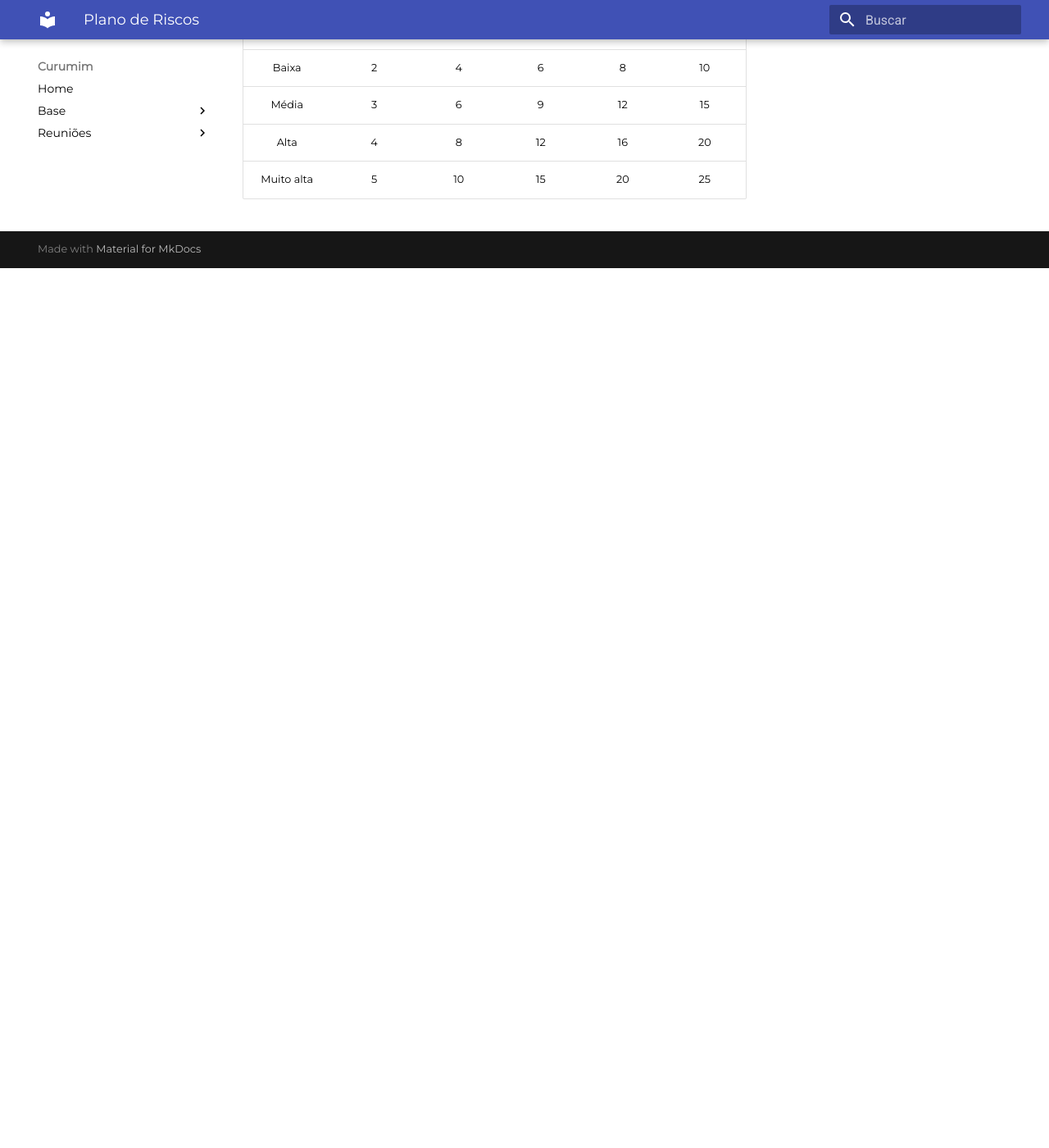
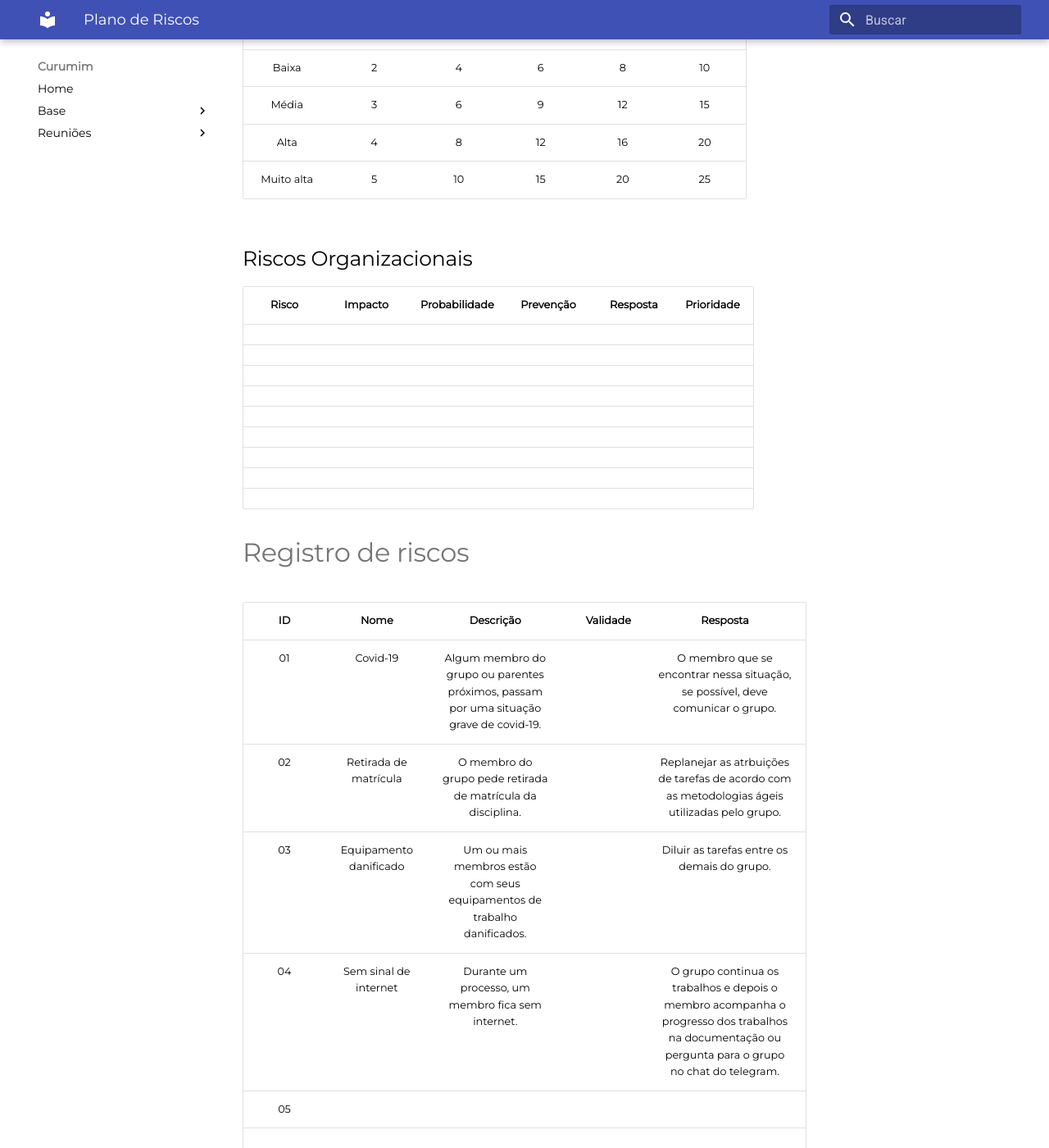
Before and after one commit to UnBArqDsw2021-1/2021.1_G6_Curumim, an MkDocs documentation site: the page built from docs/base/plano_de_riscos.md, in a window 1280 px wide and 1400 px high, scrolled down 1667 px. Shown: the whole window at 82% size. Built offline with MkDocs 1.6.1 and Material for MkDocs 9.7.7, drawn with Linux system fonts in a browser that asks for light colours; before the commit the page ends 1994 px from its top, so only the background shows below that; some of the changed text lies outside the part shown.

Commit message:
doc(#24) Registro de riscos

```diff
--- a/docs/base/plano_de_riscos.md
+++ b/docs/base/plano_de_riscos.md
@@ -15,7 +15,7 @@
 # Introdução
 -
 
-# Estrutura Analítica do Plano de Riscos
+# Estrutura Analítica dos Riscos
 
 # Probabilidade
 |    Probabilidade    |  Peso|
@@ -44,3 +44,35 @@
 | Média | 3 | 6 | 9 | 12 | 15 |
 | Alta | 4 | 8 | 12 | 16 | 20 |
 | Muito alta | 5 | 10 | 15 | 20 | 25 |
+
+## Riscos Organizacionais
+|    Risco    | Impacto |  Probabilidade |  Prevenção  |  Resposta |  Prioridade    |
+|:----------:|:------:|-------:|------:|-------:|------:|
+|  |  |  |  |  |  |
+|  |  |  |  |  |  |
+|  |  |  |  |  |  |
+|  |  |  |  |  |  |
+|  |  |  |  |  |  |
+|  |  |  |  |  |  |
+|  |  |  |  |  |  |
+|  |  |  |  |  |  |
+|  |  |  |  |  |  |
+
+
+
+
+
+# Registro de riscos
+
+|    ID    | Nome |                             Descrição                             |                    Validade                    |    Resposta    |
+|:----------:|:------:|:-----------------------------------------------------------------:|-----------------:|:----------------------------------------:|
+| 01 | Covid-19 | Algum membro do grupo ou parentes próximos, passam por uma situação grave de covid-19. |  | O membro que se encontrar nessa situação, se possível, deve comunicar o grupo. |
+| 02 | Retirada de matrícula | O membro do grupo pede retirada de matrícula da disciplina. |  | Replanejar as atrbuições de tarefas de acordo com as metodologias ágeis utilizadas pelo grupo. |
+| 03 | Equipamento danificado  | Um ou mais membros estão com seus equipamentos de trabalho danificados. |  | Diluir as tarefas entre os demais do grupo. |
+| 04 | Sem sinal de internet | Durante um processo, um membro fica sem internet. |  | O grupo continua os trabalhos e depois o membro acompanha o progresso dos trabalhos na documentação ou pergunta para o grupo no chat do telegram.  |
+| 05 |  |  |  |  |
+|  |  |  |  |  |
+|  |  |  |  |  |
+|  |  |  |  |  |
+
+#
```
